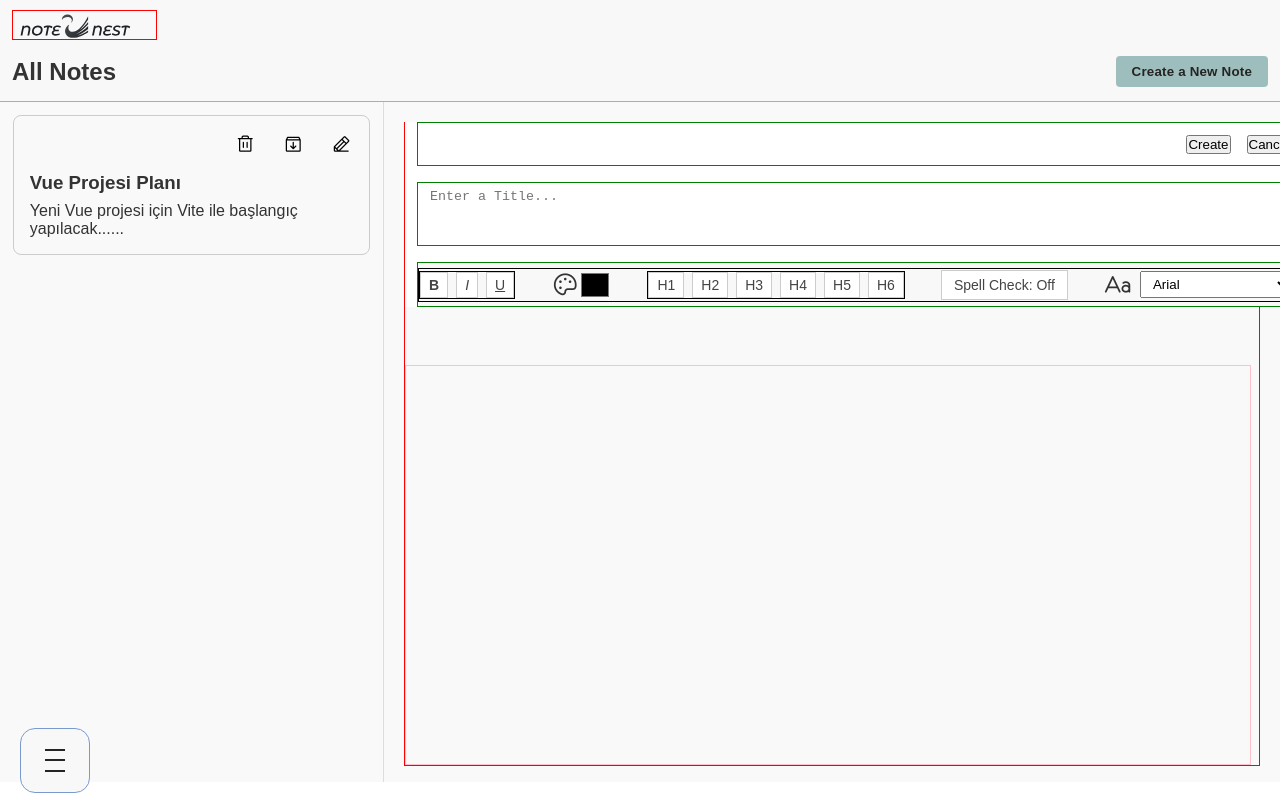
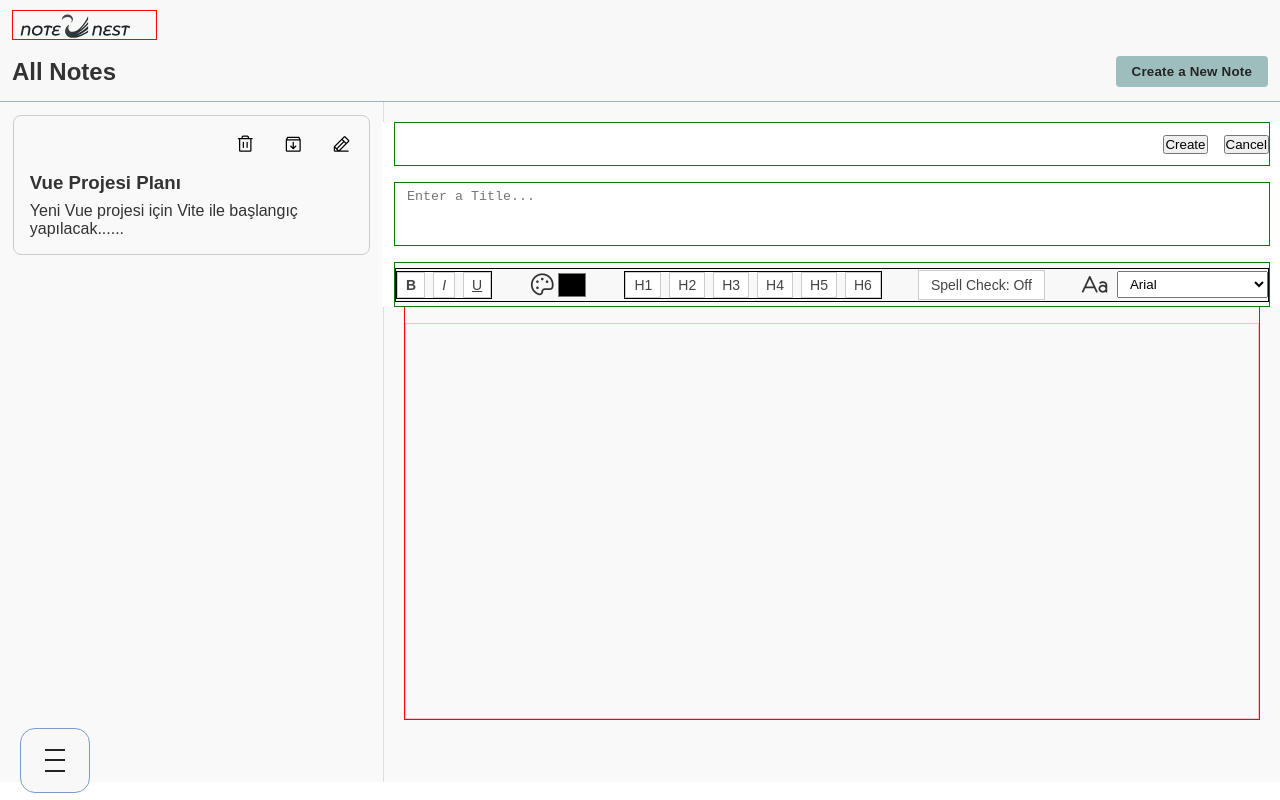
Before and after one commit to banuaggun/note-nest-vue, a Vue app: page / in a window 1280 px wide. Both pictures are taken after a click on the button "Create a New Note". Built offline with nearby package versions, Linux system fonts and the light colour scheme.

Commit message:
Positioning was done for the editable area.

```diff
--- a/src/components/note-editor/NoteEditor.vue
+++ b/src/components/note-editor/NoteEditor.vue
@@ -533,7 +533,7 @@ function handleSubmit() {
   .note-editor {
     display: flex;
     flex-direction: column;
-    align-items: flex-start;
+    align-items: center;
     width: 100%;
     border: 1px solid red;
   }
@@ -573,9 +573,16 @@ function handleSubmit() {
   }
 
   .note-editor-editable {
-    margin-top: calc(var(--app-header-height) + 200px);
-    width: calc(100% - 8px);
+    margin: 200px auto 0 auto;
+    width: min(900px, 100%);
+    height: calc(380px + 1rem);
     border: 1px solid pink;
+    padding: 1rem;
+  }
+  .text-area {
+    height: calc(380px - 1rem);
+    border: none;
+    outline: none;
   }
 }
 </style>
```
